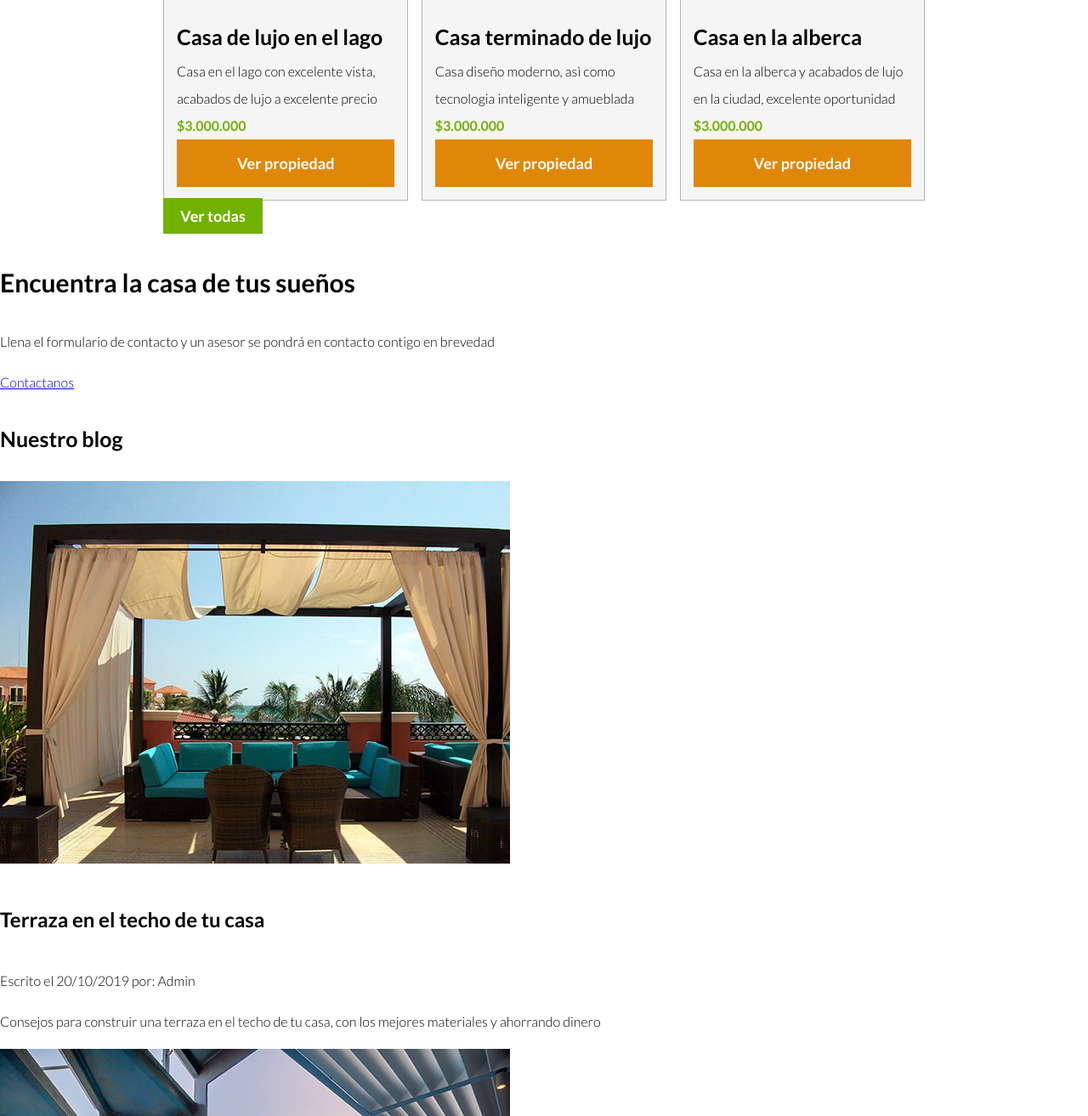
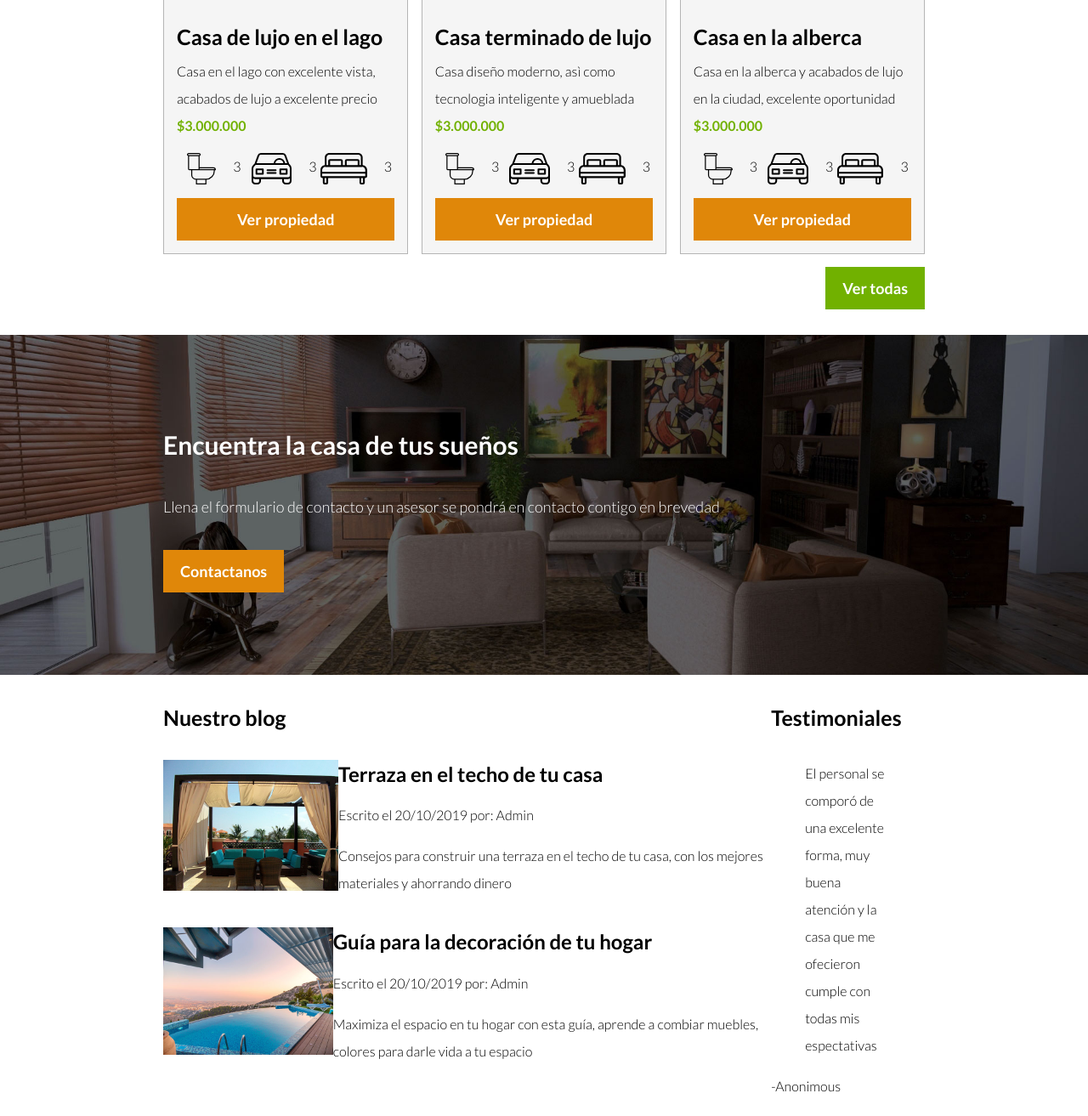
Before and after one commit to Cookieguy1206/CursoWeb, a plain HTML site: page index.html in a window 1280 px wide. Shown: the part 1664-2977 px from the top of the page at 85% size. Drawn offline with Linux system fonts and the light colour scheme.

Commit message:
Se ha terminado los anuncios y se ha avanzado en los testimoniales

```diff
--- a/Css/estilos.css
+++ b/Css/estilos.css
@@ -52,7 +52,12 @@ h4{
 }
 
 .dis-block{
-    display: block;
+    display: block!important;
+}
+
+.alinear-derecha{
+    display: flex;
+    justify-content: flex-end;
 }
 
 /* Botones */
@@ -62,8 +67,10 @@ h4{
     /* Eliminar Interlineado */
     text-decoration: none;
     font-size: 1.8rem;
+    margin-top: 1.5rem;
     /* El padding sirve para hacer los bordes gordos */
-    padding: 1rem 2rem;
+    padding: 0.7rem 2rem;
+    display: inline-block;
     text-align: center;
 }
 
@@ -159,3 +166,81 @@ h4{
     color: #71B100;
     font-weight: 700;
 }
+
+.iconos-caracteristicas{
+    /* Quitar las viñetas y el padding para más orden */
+    list-style: none;
+    display: flex;
+    padding: 0;
+    /* Centrar los iconos */
+    justify-content: space-evenly;
+}
+
+.iconos-caracteristicas li{
+    /* Alinear uno adelante del otro */
+    display: flex;
+}
+
+.iconos-caracteristicas li img{
+    /* Agregar separacion entre el numero y la imagen */
+    margin-right: 2rem;
+}
+
+/* Contacto home */
+.imagen-contacto{
+    background-image: url(../img/encuentra.jpg);
+    background-size: cover;
+    background-position: center center;
+    height: 40rem;
+    /* Se pone display: flex; para habilitar flexbox */
+    justify-content: space-between;
+    padding-top: 7.5rem;
+    align-items: center;
+}
+
+.contenido-contacto{
+    /* Hacer que laas imagenes tomen todo el tamaño disponible */
+    flex: 1;
+    color:#FFFFFF;
+}
+
+.contenido-contacto p{
+    font-size: 1.8rem;
+}
+
+/* Seccion inferior */
+.seccion-inferior{
+    display: flex;
+    justify-content: space-between;
+}
+
+.seccion-inferior.blog{
+    flex-basis: 60%;
+}
+
+.seccion-inferior .testimoniales{
+    flex-basis: calc(40% - 2rem);
+}
+
+.entrada-blog{
+    display: flex;
+    justify-content: space-between;
+    margin-bottom: 2rem;
+}
+
+.entrada-blog:last-of-type{
+    margin-bottom: 0;
+}
+
+.entrada-blog .imagen{
+    flex-basis: 40%;
+}
+
+.entrada-blog .texto-entrada{
+    flex-basis: calc(60% -3rem);
+}
+
+.texto-entrada h4{
+    margin: 0;
+    line-height: 1.4;
+}
--- a/index.html
+++ b/index.html
@@ -62,6 +62,22 @@
                     <h3> Casa de lujo en el lago </h3>
                     <p>Casa en el lago con excelente vista, acabados de lujo a excelente precio</p>
                     <p class="precio">$3.000.000</p>
+
+                    <ul class="iconos-caracteristicas">
+                        <li>
+                            <img src="img/icono_wc.svg" alt="icono_wc">
+                            <p>3</p>
+                        </li>
+                        <li>
+                            <img src="img/icono_estacionamiento.svg" alt="icomo_autos">
+                            <p>3</p>
+                        </li>
+                        <li>
+                            <img src="img/icono_dormitorio.svg" alt="icomo_dormitorio">
+                            <p>3</p>
+                        </li>
+                    </ul>
+
                     <a href="#" class="boton boton-amarillo dis-block"> Ver propiedad </a>
                 </div>
             </div>
@@ -72,6 +88,22 @@
                     <h3> Casa terminado de lujo </h3>
                     <p>Casa diseño moderno, asì como tecnologia inteligente y amueblada</p>
                     <p class="precio">$3.000.000</p>
+
+                    <ul class="iconos-caracteristicas">
+                        <li>
+                            <img src="img/icono_wc.svg" alt="icono_wc">
+                            <p>3</p>
+                        </li>
+                        <li>
+                            <img src="img/icono_estacionamiento.svg" alt="icomo_autos">
+                            <p>3</p>
+                        </li>
+                        <li>
+                            <img src="img/icono_dormitorio.svg" alt="icomo_dormitorio">
+                            <p>3</p>
+                        </li>
+                    </ul>
+
                     <a href="#" class="boton boton-amarillo dis-block"> Ver propiedad </a>
                 </div>
             </div>
@@ -82,46 +114,75 @@
                     <h3> Casa en la alberca </h3>
                     <p>Casa en la alberca y acabados de lujo en la ciudad, excelente oportunidad</p>
                     <p class="precio">$3.000.000</p>
+
+                    <ul class="iconos-caracteristicas">
+                        <li>
+                            <img src="img/icono_wc.svg" alt="icono_wc">
+                            <p>3</p>
+                        </li>
+                        <li>
+                            <img src="img/icono_estacionamiento.svg" alt="icomo_autos">
+                            <p>3</p>
+                        </li>
+                        <li>
+                            <img src="img/icono_dormitorio.svg" alt="icomo_dormitorio">
+                            <p>3</p>
+                        </li>
+                    </ul>
+
                     <a href="#" class="boton boton-amarillo dis-block"> Ver propiedad </a>
                 </div>
             </div>
         </div>
+
+        <div class="alinear-derecha">
             <a href="anuncios.html" class="boton boton-verde"> Ver todas </a>
+        </div>
     </main>
 
-    <section>
-        <div>
+    <section class="imagen-contacto">
+        <div class="contenedor contenido-contacto">
             <h2> Encuentra la casa de tus sueños</h2>
             <p>Llena el formulario de contacto y un asesor se pondrá en contacto contigo en brevedad</p>
-            <a href="contacto.html"> Contactanos </a>
+            <a href="contacto.html" class="boton boton-amarillo"> Contactanos </a>
         </div>
     </section>
 
-    <section>
+    <div class="seccion-inferior contenedor">
+        <section class="blog">
             <h3> Nuestro blog </h3>
 
-        <article>
+            <article class="entrada-blog">
+                <div class="imagen">
                     <img src="img/blog1.jpg" alt="Entrada De Blog">
+                </div>
+                <div class="texto-entrada">
                     <h4> Terraza en el techo de tu casa </h4>
-            <p>Escrito el 20/10/2019 por: Admin</p>
+                    <p> Escrito el 20/10/2019 por: Admin </p>
                     <p>Consejos para construir una terraza en el techo de tu casa, con los mejores materiales y ahorrando dinero</p>
+                </div>
             </article>
 
-        <article>
+            <article class="entrada-blog">
+                <div class="imagen">
                     <img src="img/blog2.jpg" alt="Entrada De Blog">
+                </div>
+                <div class="texto-entrada">
                     <h4> Guía para la decoración de tu hogar </h4>
                     <p>Escrito el 20/10/2019 por: Admin</p>
                     <p>Maximiza el espacio en tu hogar con esta guía, aprende a combiar muebles, colores para darle vida a tu espacio</p>
+                </div>
             </article>
         </section>
 
-    <section>
+        <section class="testimoniales">
             <h3> Testimoniales </h3>
             <blockquote>
                 El personal se comporó de una excelente forma, muy buena atención y la casa que me ofecieron cumple con todas mis espectativas
             </blockquote>
             <p> -Anonimous</p>
         </section>
+    </div>
 
     <footer>
         <nav class="navegacion">
```
Lines whose indentation alone changed are shown as unchanged.
